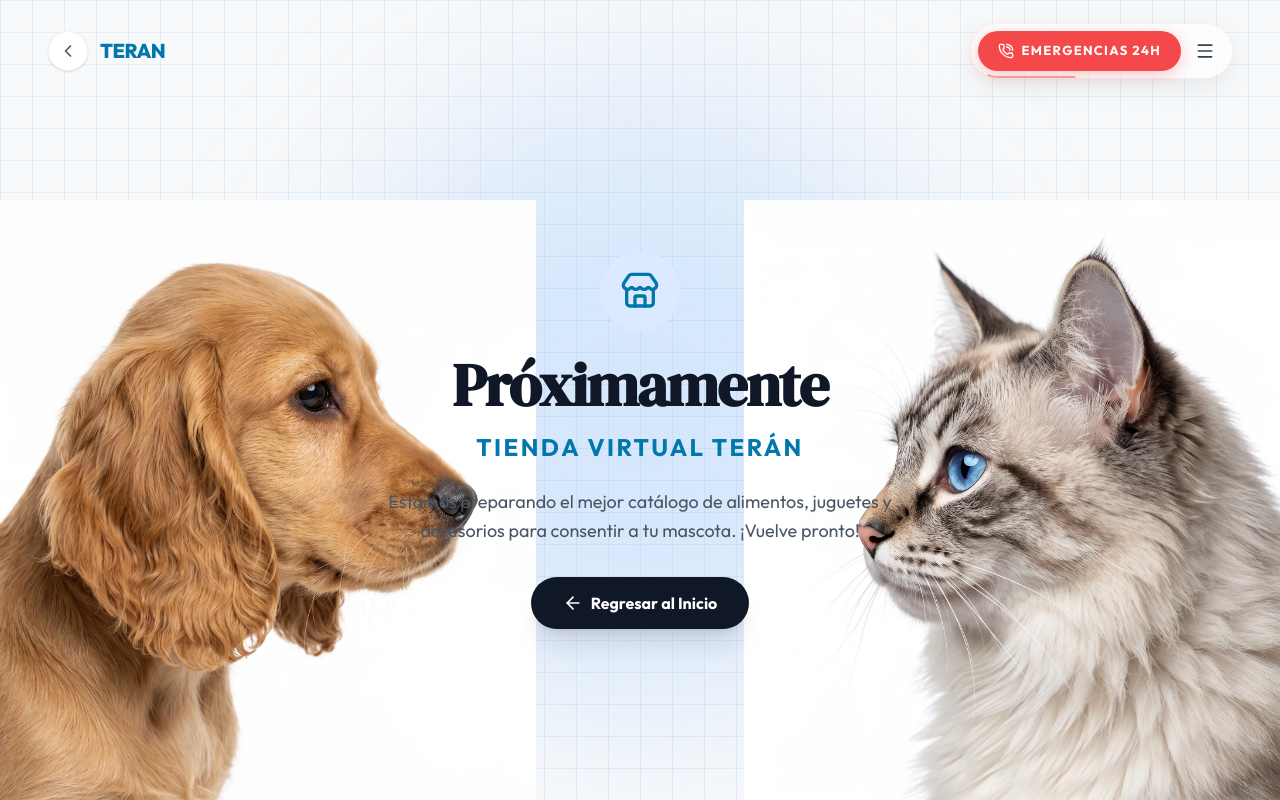
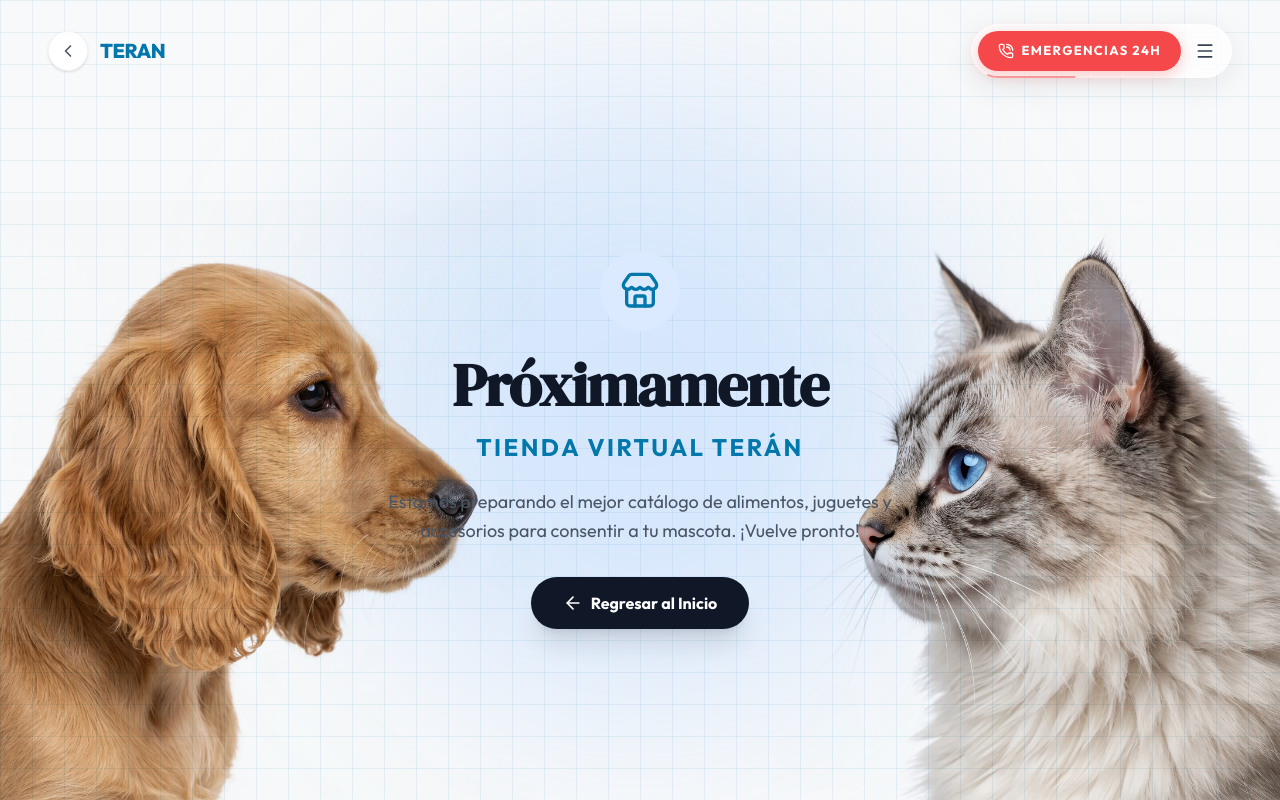
Before and after one commit to pwn27sbx/Teran, a React (Vite) app: page /tienda in a window 1280 px wide. Built offline with nearby package versions, Linux system fonts and the light colour scheme.

Commit message:
fix: apply mix-blend-multiply to wrapper div to correctly blend images with grid background in Tienda

```diff
--- a/src/pages/Tienda.tsx
+++ b/src/pages/Tienda.tsx
@@ -21,14 +21,14 @@ export default function Tienda() {
       <div className="absolute top-1/2 left-1/2 -translate-x-1/2 -translate-y-1/2 w-[600px] h-[600px] bg-blue-400/20 rounded-full blur-[100px] pointer-events-none z-0"></div>
 
       {/* Dog and Cat Images */}
-      <div className="absolute inset-0 pointer-events-none overflow-hidden z-0">
+      <div className="absolute inset-0 pointer-events-none overflow-hidden mix-blend-multiply z-0">
         <motion.img
           initial={{ opacity: 0, x: -50 }}
           animate={{ opacity: 1, x: 0 }}
           transition={{ duration: 0.8, delay: 0.3 }}
           src="/miloperfil.webp"
           alt="Perro feliz"
-          className="absolute -left-[15%] md:-left-[5%] bottom-0 w-[400px] md:w-[600px] object-contain mix-blend-multiply opacity-80"
+          className="absolute -left-[15%] md:-left-[5%] bottom-0 w-[400px] md:w-[600px] object-contain opacity-80"
         />
 
         <motion.img
@@ -37,7 +37,7 @@ export default function Tienda() {
           transition={{ duration: 0.8, delay: 0.5 }}
           src="/atreusperfil.webp"
           alt="Gato curioso"
-          className="absolute -right-[10%] md:-right-[5%] bottom-0 w-[400px] md:w-[600px] object-contain mix-blend-multiply opacity-80"
+          className="absolute -right-[10%] md:-right-[5%] bottom-0 w-[400px] md:w-[600px] object-contain opacity-80"
         />
       </div>
 
```
